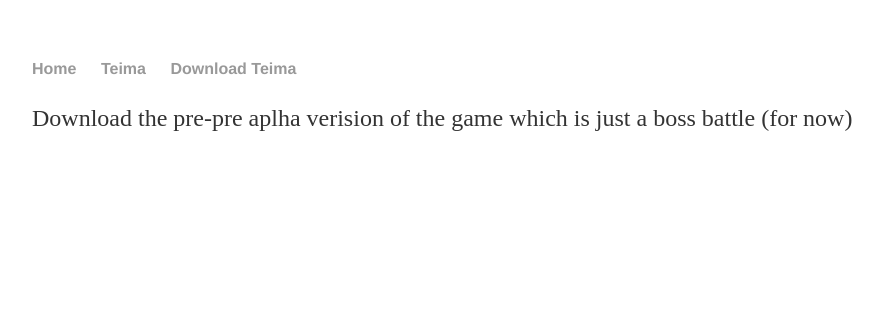
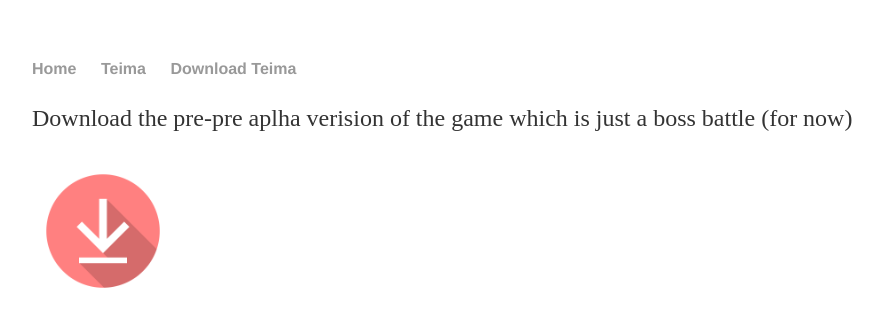
Before and after one commit to BardyBard/BardyBard.github.io, a Jekyll site: the page built from DownloadTeima.html, in a window 1280 px wide. Shown: the top 327 px of the page, without its empty margins (160-1043 px from the left). Built offline with Jekyll 4.4.1, drawn with Linux system fonts in a browser that asks for light colours.

Commit message:
Update DownloadTeima.html

```diff
--- a/DownloadTeima.html
+++ b/DownloadTeima.html
@@ -5,3 +5,6 @@ title: Download Teima
 <div class="blurb">
 	<p> Download the pre-pre aplha verision of the game which is just a boss battle (for now)</p>
 </div><!-- /.blurb -->
+<a href="/DownloadTeima.jpg" download>
+  <img border="0" src="/download-1915749_1280.png" alt="bardybard.github.io" width="142" height="142">
+</a>
```
